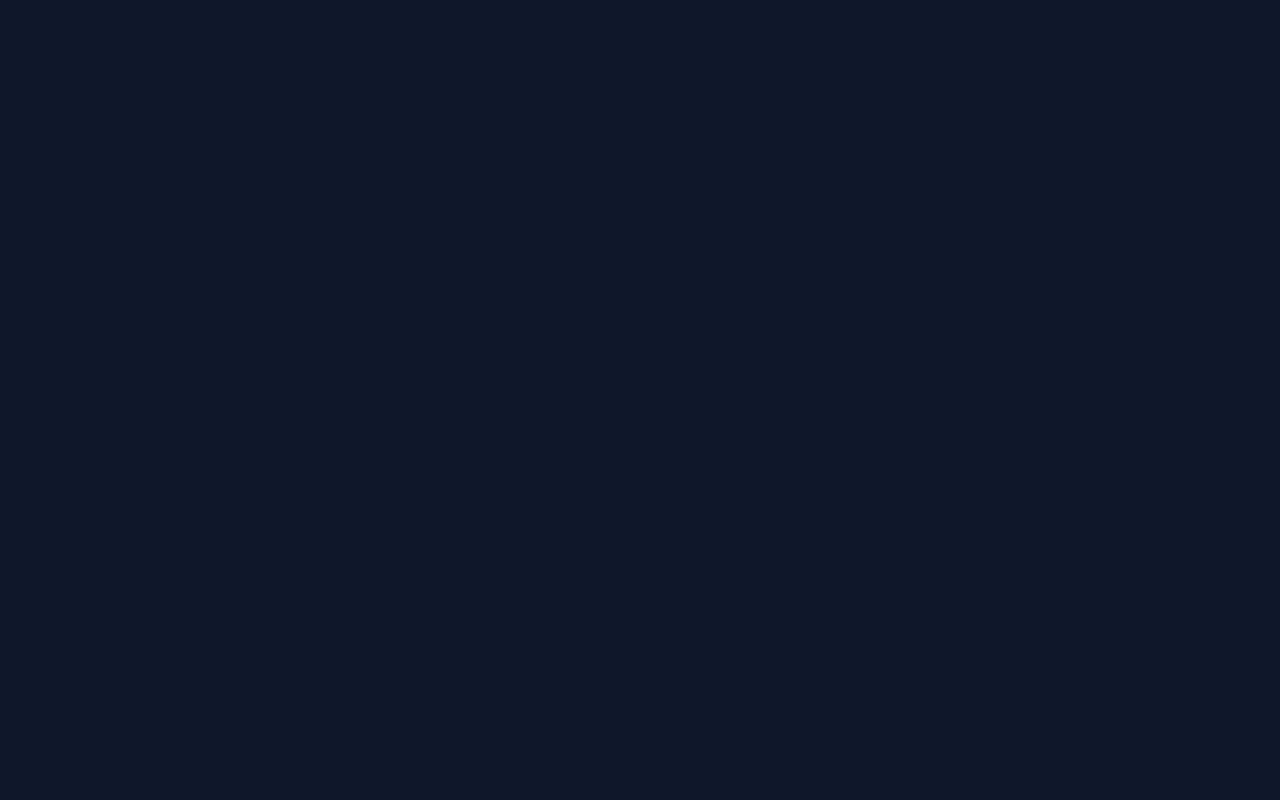
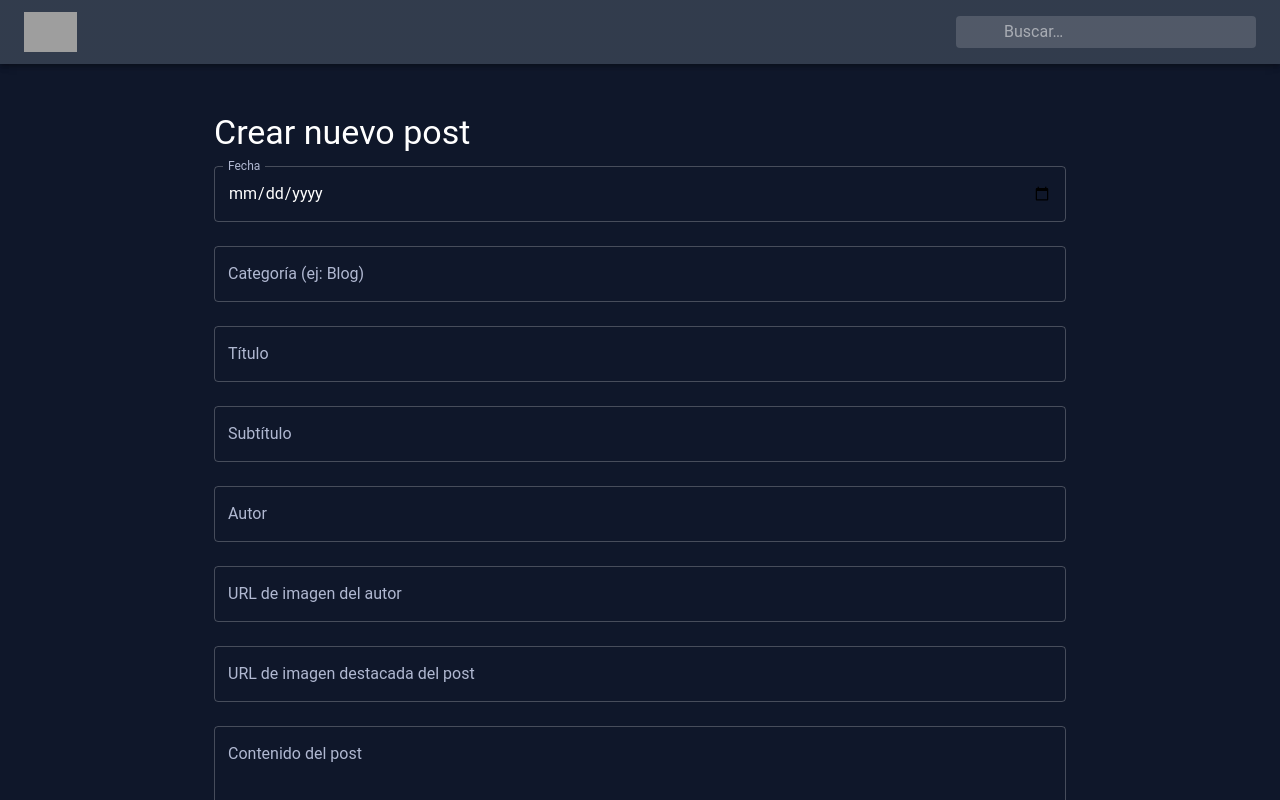
Before and after one commit to MarcosMartos/nextstep-blog, a React (Vite) app in the folder frontend/: page /createpost in a window 1280 px wide. Before the commit this address had no page. Shown: the top 800 px of the page. Built offline with nearby package versions, Linux system fonts and the light colour scheme; grey boxes are pictures that could not be loaded; some icons are missing.

Commit message:
crear formulario para crear post provisional

```diff
--- /dev/null
+++ b/frontend/src/components/common/CreatePost.jsx
@@ -0,0 +1,110 @@
+// src/pages/CreatePost.jsx
+import {
+  Box,
+  Button,
+  Container,
+  TextField,
+  Typography,
+  Stack,
+} from "@mui/material";
+import { useState } from "react";
+
+export default function CreatePost() {
+  const [postData, setPostData] = useState({
+    date: "",
+    category: "",
+    title: "",
+    author: "",
+    authorImage: "",
+    image: "",
+    subtitle: "",
+    content: "",
+  });
+
+  const handleChange = (e) => {
+    setPostData({ ...postData, [e.target.name]: e.target.value });
+  };
+
+  const handleSubmit = (e) => {
+    e.preventDefault();
+    console.log("Post creado:", postData);
+    // Aquí podrías enviar `postData` a un backend o almacenarlo en localStorage
+  };
+
+  return (
+    <Container maxWidth="md" sx={{ py: 6 }}>
+      <Typography variant="h4" gutterBottom>
+        Crear nuevo post
+      </Typography>
+
+      <Box component="form" onSubmit={handleSubmit} noValidate>
+        <Stack spacing={3}>
+          <TextField
+            label="Fecha"
+            name="date"
+            type="date"
+            InputLabelProps={{ shrink: true }}
+            fullWidth
+            value={postData.date}
+            onChange={handleChange}
+          />
+          <TextField
+            label="Categoría (ej: Blog)"
+            name="category"
+            fullWidth
+            value={postData.category}
+            onChange={handleChange}
+          />
+          <TextField
+            label="Título"
+            name="title"
+            fullWidth
+            value={postData.title}
+            onChange={handleChange}
+          />
+          <TextField
+            label="Subtítulo"
+            name="subtitle"
+            fullWidth
+            value={postData.subtitle}
+            onChange={handleChange}
+          />
+          <TextField
+            label="Autor"
+            name="author"
+            fullWidth
+            value={postData.author}
+            onChange={handleChange}
+          />
+          <TextField
+            label="URL de imagen del autor"
+            name="authorImage"
+            fullWidth
+            value={postData.authorImage}
+            onChange={handleChange}
+          />
+          <TextField
+            label="URL de imagen destacada del post"
+            name="image"
+            fullWidth
+            value={postData.image}
+            onChange={handleChange}
+          />
+          <TextField
+            label="Contenido del post"
+            name="content"
+            multiline
+            rows={6}
+            fullWidth
+            value={postData.content}
+            onChange={handleChange}
+          />
+
+          <Button type="submit" variant="contained" color="primary">
+            Crear Post
+          </Button>
+        </Stack>
+      </Box>
+    </Container>
+  );
+}
--- a/frontend/src/routes/AppRouter.jsx
+++ b/frontend/src/routes/AppRouter.jsx
@@ -3,12 +3,14 @@ import Home from "../pages/Home";
 import Layout from "../components/Layout.jsx";
 import PagePosts from "../pages/PagePosts";
 import Post from "../components/common/Post.jsx";
+import CreatePost from "../components/common/CreatePost.jsx";
 
 const AppRouter = () => {
   return (
     <Routes>
       <Route path="/" element={<Home />} />
       <Route element={<Layout />}>
+        <Route path="/createpost" element={<CreatePost />} />
         <Route path="/pageposts" element={<PagePosts />} />
         <Route path="/post" element={<Post />} />
       </Route>
```
